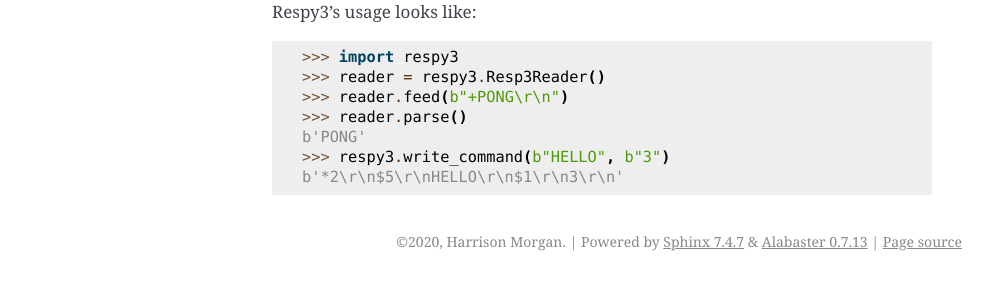
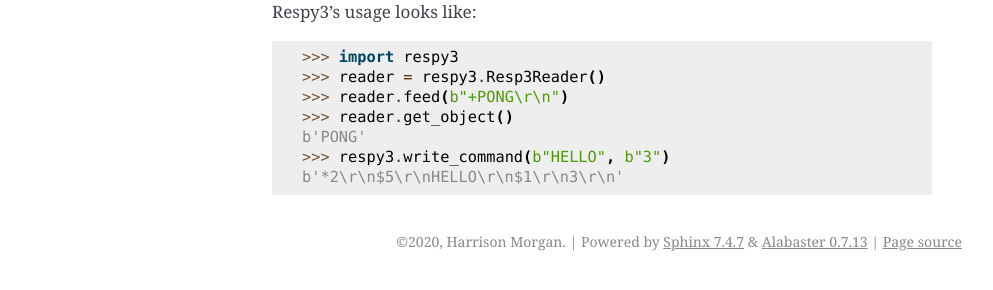
Before and after one commit to Harrison88/respy3, a Sphinx documentation site: the page built from docs/index.rst, in a window 1280 px wide. Shown: the part 379-669 px from the top of the page, without its empty margins (148-1141 px from the left). Built offline with Sphinx 7.4.7, drawn with Linux system fonts in a browser that asks for light colours.

Commit message:
Update docs to use get_object() instead of parse()

```diff
--- a/docs/index.rst
+++ b/docs/index.rst
@@ -29,7 +29,7 @@
    >>> import respy3
    >>> reader = respy3.Resp3Reader()
    >>> reader.feed(b"+PONG\r\n")
-   >>> reader.parse()
+   >>> reader.get_object()
    b'PONG'
    >>> respy3.write_command(b"HELLO", b"3")
    b'*2\r\n$5\r\nHELLO\r\n$1\r\n3\r\n'
```
